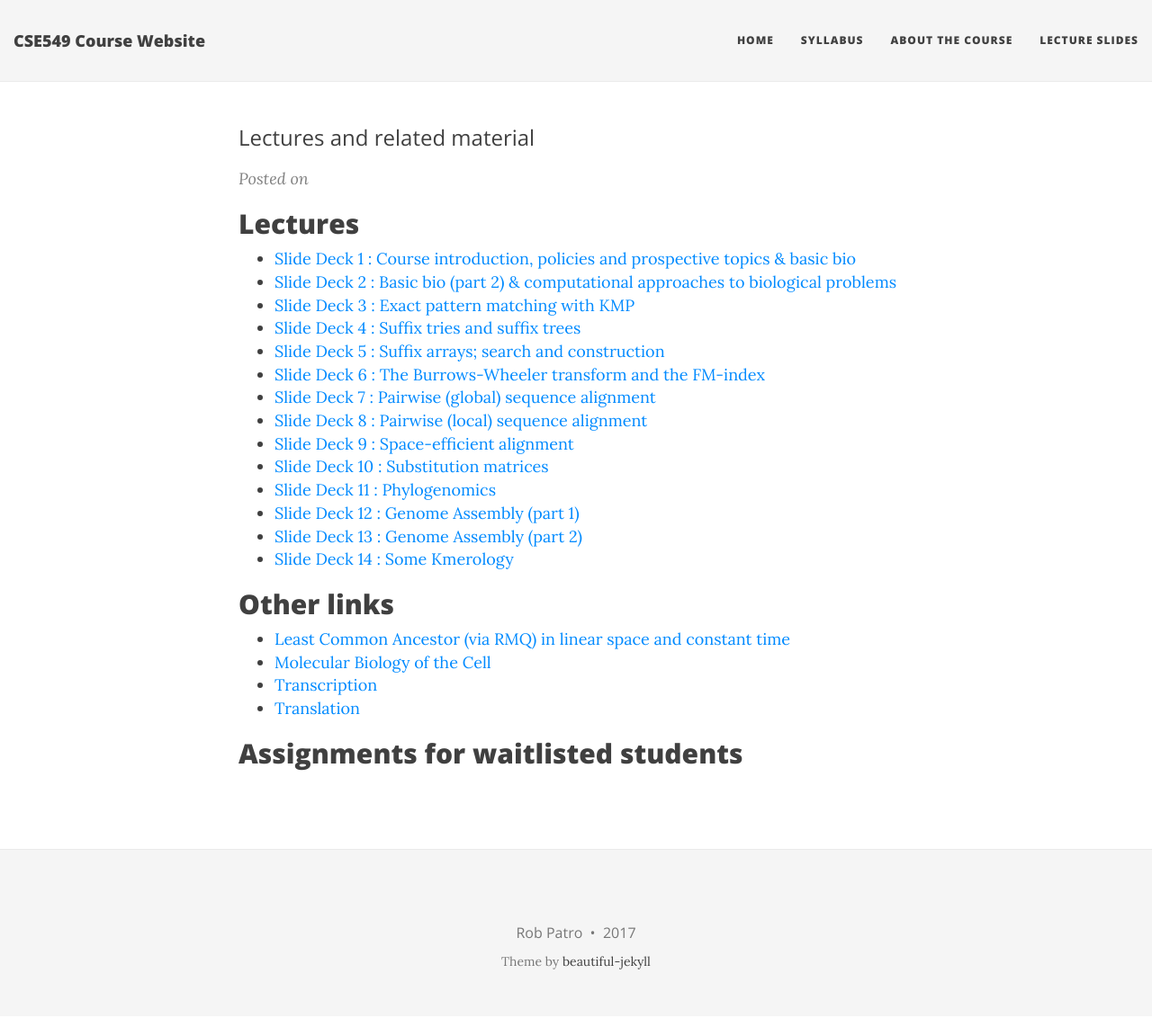
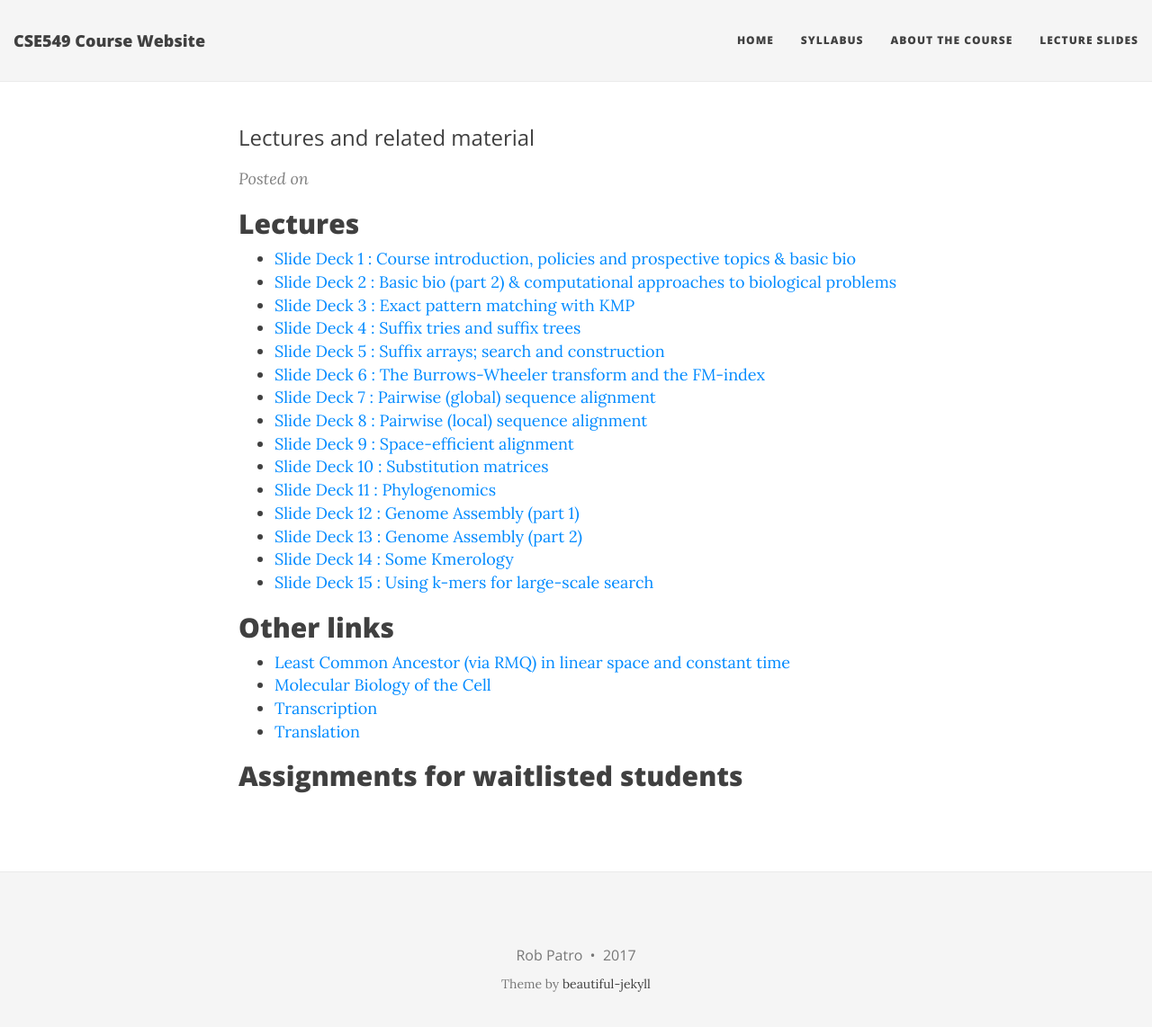
Before and after one commit to rob-p/CSE549F17, a Jekyll site: the page built from lectures.md, in a window 1280 px wide and 1155 px high. Shown: the top 1142 px of the window at 90% size. Built offline with Jekyll 4.4.1, drawn with Linux system fonts in a browser that asks for light colours; nearby versions of some CDN libraries.

Commit message:
add lecture 15

```diff
--- a/lectures.md
+++ b/lectures.md
@@ -20,6 +20,7 @@ subtitle: Lectures and related material
  * [Slide Deck 12 : Genome Assembly (part 1)][12]
  * [Slide Deck 13 : Genome Assembly (part 2)][13]
  * [Slide Deck 14 : Some Kmerology][14]
+ * [Slide Deck 15 : Using k-mers for large-scale search][15]
 
 {::comment}
 
@@ -68,6 +69,7 @@ subtitle: Lectures and related material
 [12]:{{site.url}}/lectures/Lec12.pdf
 [13]:{{site.url}}/lectures/Lec13.pdf
 [14]:{{site.url}}/lectures/Lec14.pdf
+[15]:{{site.url}}/lectures/Lec15.pdf
 
 {::comment}
  * [List of final project options][proj]
```
Also changed, not shown: 1 other file.
